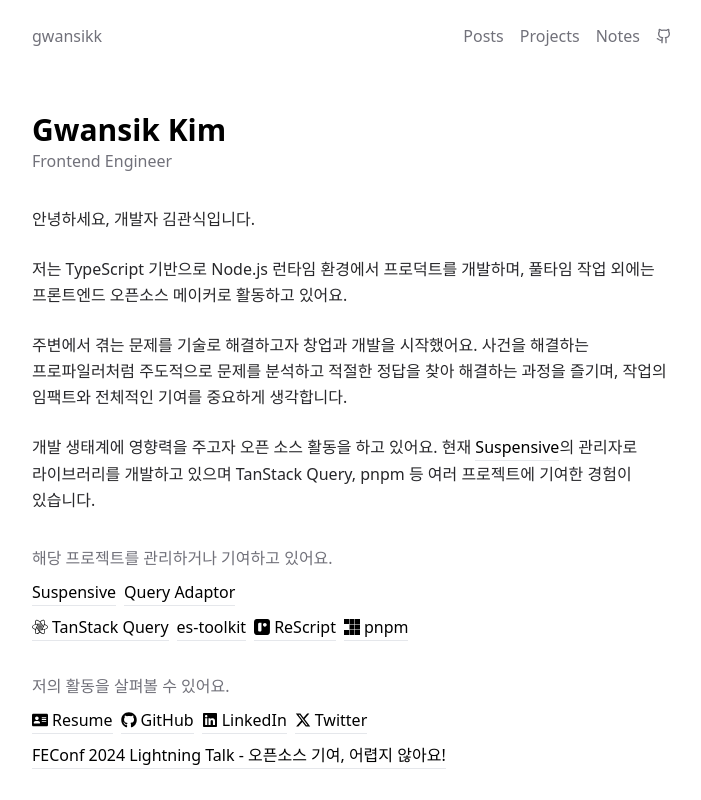
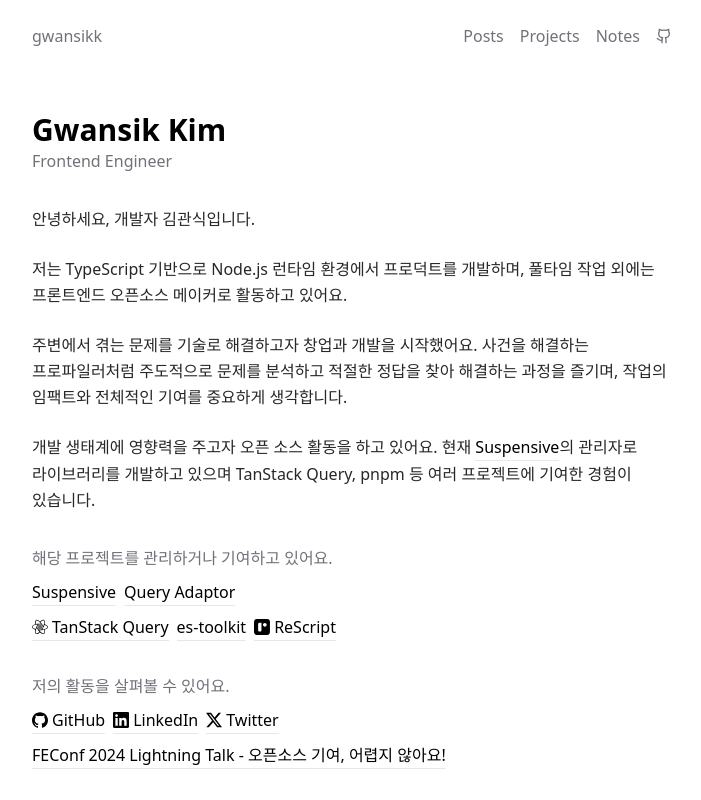
Before and after one commit to gwansikk/gwansik.dev, a Next.js app: page / in a window 1280 px wide. Shown: the top 800 px of the page, without its empty margins (288-989 px from the left). Built offline with nearby package versions, Linux system fonts and the light colour scheme.

Commit message:
refactor: update social icon

```diff
--- a/src/app/page.tsx
+++ b/src/app/page.tsx
@@ -3,9 +3,13 @@ import List from '@/components/list';
 import Title from '@/components/title';
 import Anchor from '@/components/anchor';
 
-import { SiReactquery, SiRescript, SiPnpm } from 'react-icons/si';
-import { FaAddressCard, FaGithub, FaLinkedin } from 'react-icons/fa';
-import { FaXTwitter } from 'react-icons/fa6';
+import {
+  SiReactquery,
+  SiRescript,
+  SiGithub,
+  SiLinkedin,
+  SiX,
+} from 'react-icons/si';
 
 export default function Home() {
   return (
@@ -56,29 +60,23 @@ export default function Home() {
           >
             ReScript
           </Anchor>
-          <Anchor
-            icon={<SiPnpm />}
-            href="https://github.com/pnpm/pnpm/issues?q=involves%3Agwansikk"
-          >
-            pnpm
-          </Anchor>
         </List>
       </Section>
       <Section title="저의 활동을 살펴볼 수 있어요.">
         <List>
-          <Anchor icon={<FaAddressCard />} href="resume">
+          {/* <Anchor icon={<FaAddressCard />} href="resume">
             Resume
-          </Anchor>
-          <Anchor icon={<FaGithub />} href="https://github.com/gwansikk">
+          </Anchor> */}
+          <Anchor icon={<SiGithub />} href="https://github.com/gwansikk">
             GitHub
           </Anchor>
           <Anchor
-            icon={<FaLinkedin />}
+            icon={<SiLinkedin />}
             href="https://www.linkedin.com/in/gwansikk"
           >
             LinkedIn
           </Anchor>
-          <Anchor icon={<FaXTwitter />} href="https://x.com/gwansikk">
+          <Anchor icon={<SiX />} href="https://x.com/gwansikk">
             Twitter
           </Anchor>
         </List>
```
